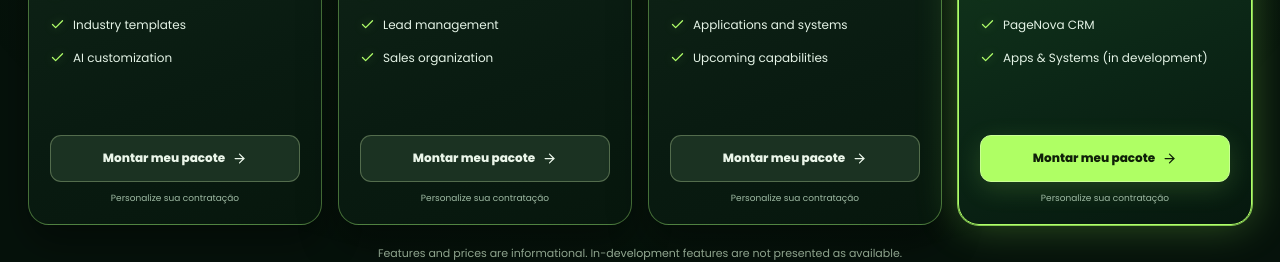
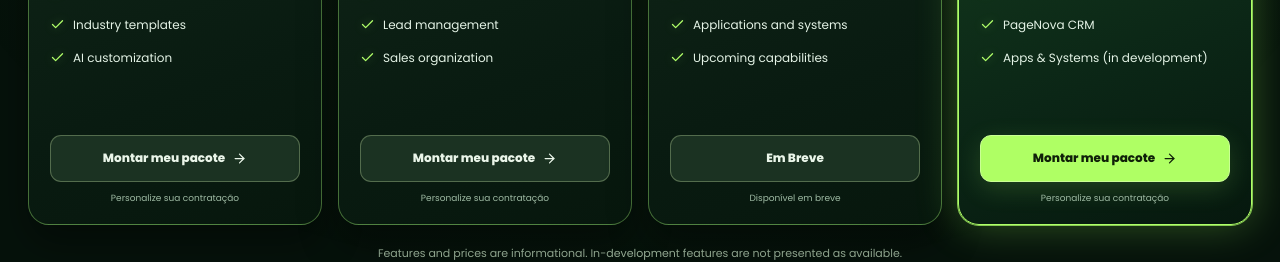
Before and after one commit to dramaflix2026-stack/pagenova-ai, a Next.js app in the folder frontend/: page /teste in a window 1280 px wide. Shown: the part 3840-4102 px from the top of the page. Built offline with nearby package versions, Linux system fonts and the light colour scheme.

Commit message:
fix(pricing): enable package navigation and mark Apps e Sistemas coming soon

```diff
--- a/frontend/src/app/teste/landing-revamp.tsx
+++ b/frontend/src/app/teste/landing-revamp.tsx
@@ -257,7 +257,7 @@ export function LandingRevamp() {
      <div className="pnr-price-top"><span className="pnr-price-icon"><Icon size={22}/></span><div><h3>{p.name}</h3><small>{p.subtitle}</small></div></div>
      <div className="pnr-price-number"><span>R$</span><strong>{amounts[i]}</strong><span>/mês</span></div>
      <div className="pnr-price-details"><span>{t.includes}</span><ul>{p.features.map(f=><li key={f}><Check size={15}/>{f}</li>)}</ul></div>
-     <Link href={"/teste/montar-pacote?plan="+(["studio","crm","apps","completo"][i])} className={"pnr-price-button"+(i===3?" primary":"")}>Montar meu pacote <ArrowRight size={15}/></Link><small className="pnr-price-pending">Personalize sua contratação</small>
+     {i===2?<button type="button" className="pnr-price-button pnr-price-button-soon" disabled aria-label="Apps e Sistemas: Em Breve">Em Breve</button>:<Link href={"/teste/montar-pacote?plan="+(["studio","crm","apps","completo"][i])} className={"pnr-price-button"+(i===3?" primary":"")}>Montar meu pacote <ArrowRight size={15}/></Link>}<small className="pnr-price-pending">{i===2?"Disponível em breve":"Personalize sua contratação"}</small>
     </article>})}</div><p className="pnr-footnote">{t.pricesNote}</p>
    </section>
    <PageNovaTrustSections language={lang}/>
```
